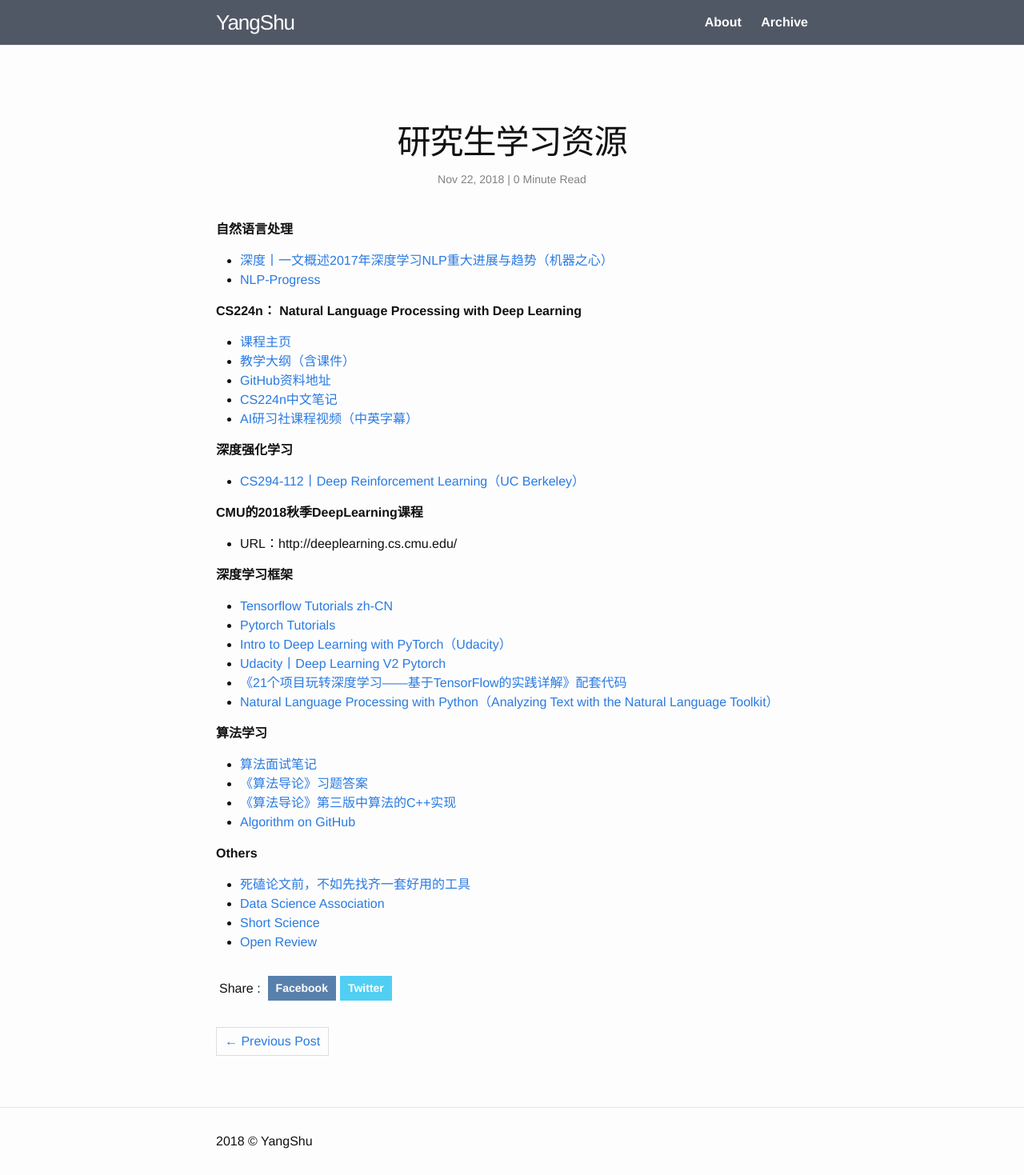
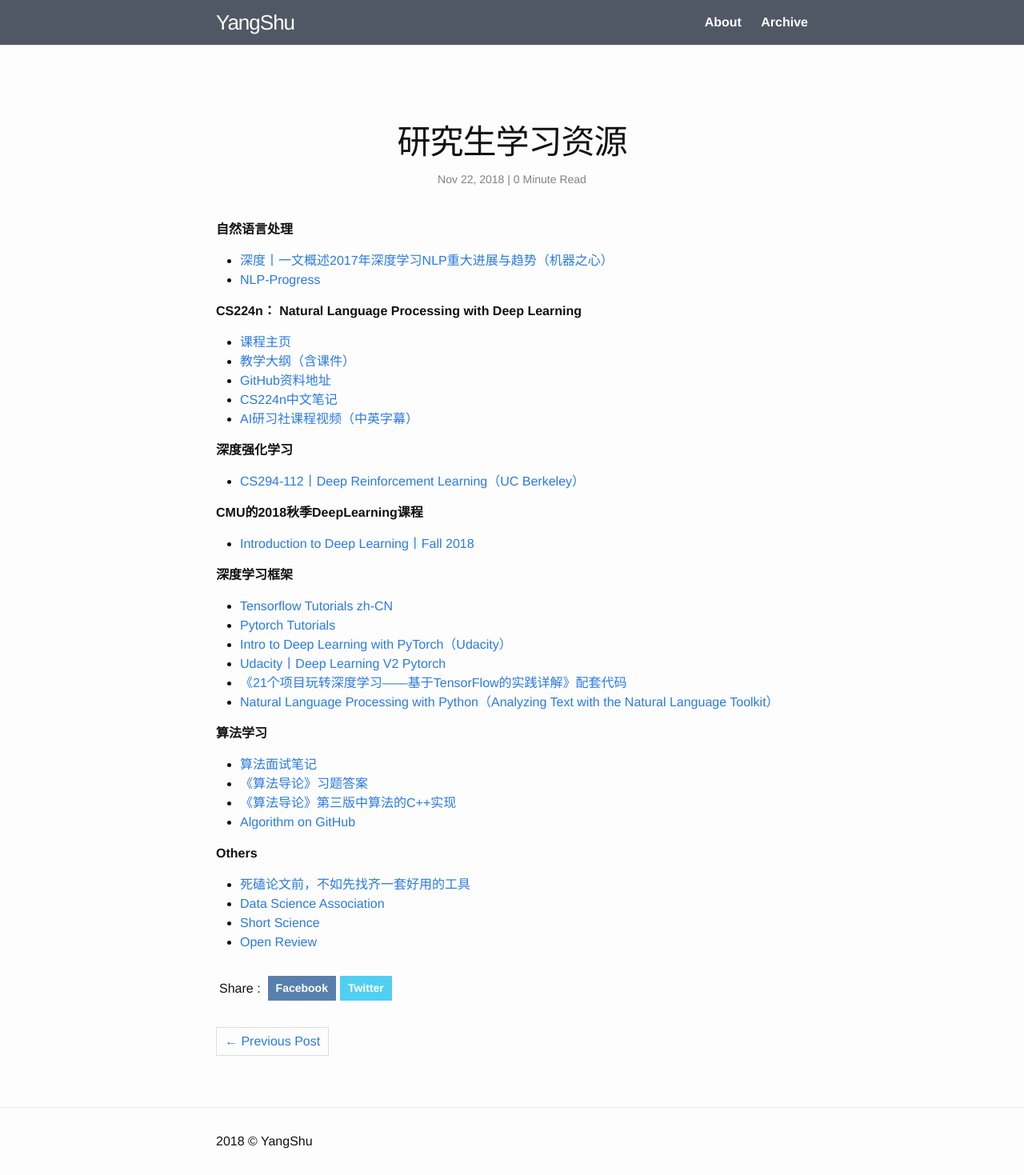
Before and after one commit to 201419/201419.github.io, a Jekyll site: the page built from _posts/2018-11-22-研究生学习资源.markdown, in a window 1280 px wide. Shown: the whole page at 80% size. Built offline with Jekyll 4.4.1, drawn with Linux system fonts in a browser that asks for light colours.

Commit message:
update: URL

```diff
--- a/_posts/2018-11-22-研究生学习资源.markdown
+++ b/_posts/2018-11-22-研究生学习资源.markdown
@@ -20,7 +20,7 @@ categories: NLP
 - [CS294-112丨Deep Reinforcement Learning（UC Berkeley）](http://rail.eecs.berkeley.edu/deeprlcourse/)
 
 **CMU的2018秋季DeepLearning课程**
-- URL：http://deeplearning.cs.cmu.edu/
+- [Introduction to Deep Learning丨Fall 2018](http://deeplearning.cs.cmu.edu/)
 
 **深度学习框架**
 - [Tensorflow Tutorials zh-CN](https://tensorflow.google.cn/tutorials/?hl=zh-CN)
```
